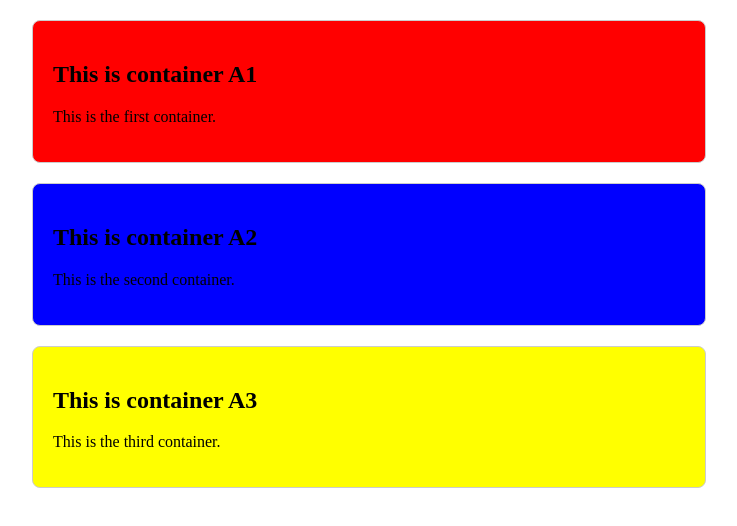
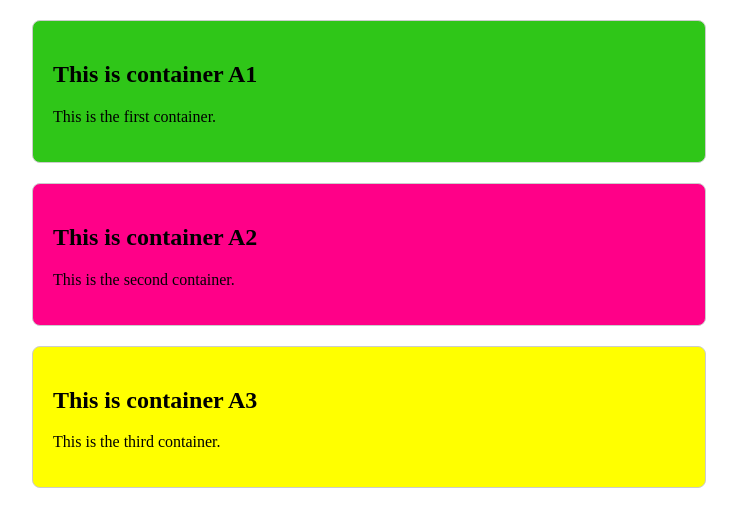
Before and after one commit to indrajeet800/Container_box, a plain HTML site: page index.html in a window 1280 px wide. Shown: the whole page, without its empty margins (271-1008 px from the left). Drawn offline with Linux system fonts and the light colour scheme.

Commit message:
third changes

```diff
--- a/index.html
+++ b/index.html
@@ -35,7 +35,7 @@
         background-color: #f0f0f0; /* Background color for container */
         border: 1px solid #ccc; /* Border for container */
         border-radius: 8px; /* Border radius to make it rounded */
-        background-color: red;
+        background-color: rgb(47, 198, 24);
     }
 
     .container2 {
@@ -45,13 +45,13 @@
       background-color: #f0f0f0; /* Background color for container */
       border: 1px solid #ccc; /* Border for container */
       border-radius: 8px; /* Border radius to make it rounded */
-      background-color:blue;
+      background-color:rgb(255, 0, 136);
   }
   .container3 {
     width: 50%; /* You can adjust the width as per your requirement */
     margin: 20px auto; /* Center align the container and add some space between containers */
     padding: 20px; /* Add some padding for content */
-    background-color: #ff2020; /* Background color for container */
+    background-color: #20cbff; /* Background color for container */
     border: 1px solid #ccc; /* Border for container */
     border-radius: 8px; /* Border radius to make it rounded */
     background-color:yellow;
@@ -67,6 +67,7 @@
 <div class="container1">
     <!-- Content goes here -->
     <h2>This is container A1</h2>
+
     <p>This is the first container.</p>
 </div>
 
```
